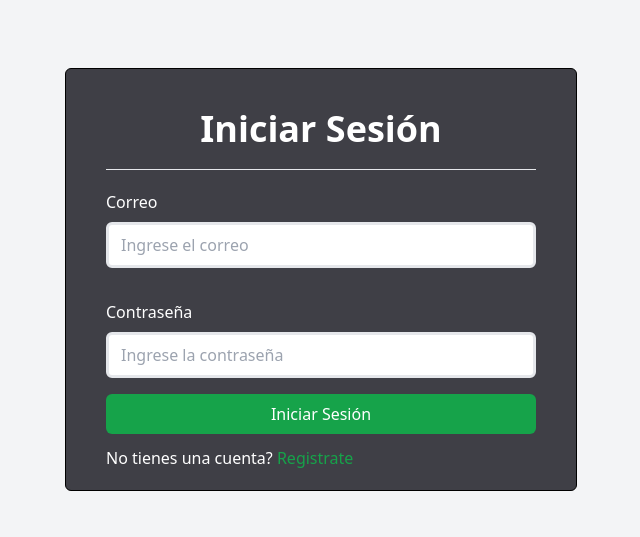
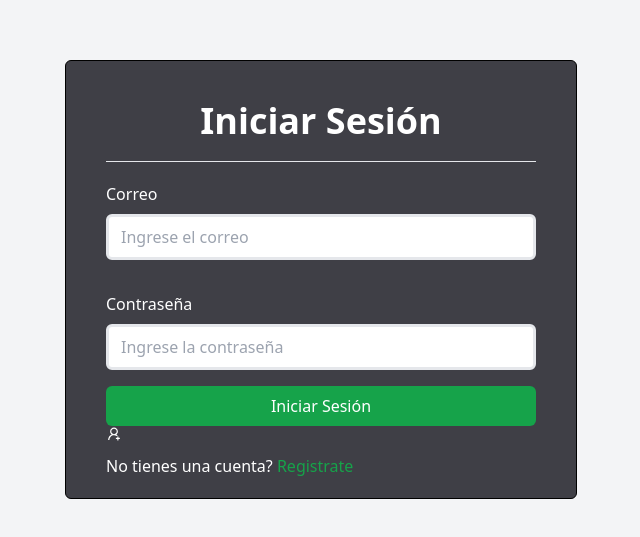
Before and after one commit to leexand/invernaderoArduino, a Next.js app: page / in a window 1280 px wide. Shown: the part 121-658 px from the top of the page, without its empty margins (319-959 px from the left). Built offline with nearby package versions, Linux system fonts and the light colour scheme.

Commit message:
Update page.js

```diff
--- a/app/page.js
+++ b/app/page.js
@@ -1,5 +1,6 @@
 import CardPages from '@/components/cards/CardPages'
 import FormLogin from '@/components/form/FormLogin'
+import {AiOutlineUserAdd} from "react-icons/ai"
 import Link from 'next/link'
 
 export const metadata = {
@@ -10,6 +11,7 @@ export default function Login() {
   return (
     <CardPages size="md" title="Iniciar Sesión">
       <FormLogin />
+    <AiOutlineUserAdd />
     {process.env.DB_NAME} {process.env.DB_HOST}
       <p className="pt-3 text-white">No tienes una cuenta? <Link href="/registro" className="text-green-600" >Registrate</Link></p>
     </CardPages>
```
